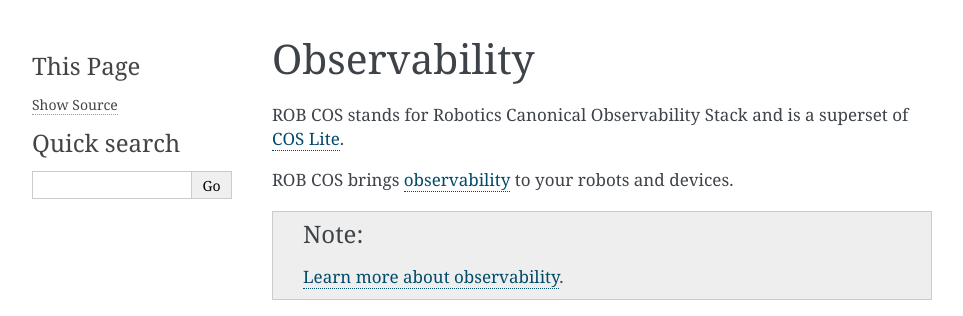
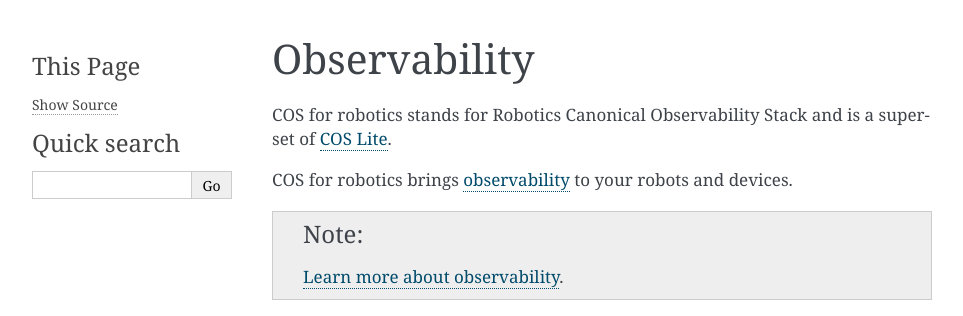
Before and after one commit to canonical/robotics_documentation, a Sphinx documentation site: the page built from docs/explanations/observability/index.rst, in a window 1280 px wide, cut to the strip 0-316 px from the top of the page. Shown: the whole strip, without its empty margins (148-1111 px from the left). Built offline with Sphinx 7.4.7, drawn with Linux system fonts in a browser that asks for light colours; pages that are not in the unit, such as notebooks, are missing from menus.

Commit message:
fix: from ROB COS to COS for robotics

```diff
--- a/docs/.custom_wordlist.txt
+++ b/docs/.custom_wordlist.txt
@@ -1,10 +1,8 @@
-
-
-
 ABI
 activatable
 AMCL
 ament
+Alertmanager
 AppArmor
 appstore
 Armor
@@ -158,6 +156,8 @@
 teleoperating
 teleoperation
 Teleoperation
+templated
+Templated
 transactionality
 transactionally
 turtlebot
--- a/docs/explanations/observability/index.rst
+++ b/docs/explanations/observability/index.rst
@@ -5,14 +5,14 @@
    :maxdepth: 3
    :caption: observability
 
-   What is ROB COS? <what-is-rob-cos.md>
+   What is COS for robotics? <what-is-cos-for-robotics.md>
    Alert rules configuration from device <alert-rules-configuration-from-device.md>
 
 
-ROB COS stands for Robotics Canonical Observability Stack and is a superset of
+COS for robotics stands for Robotics Canonical Observability Stack and is a superset of
 `COS Lite <https://charmhub.io/topics/canonical-observability-stack/editions/lite>`_.
 
-ROB COS brings `observability <https://ubuntu.com/observability/what-is-observability>`_
+COS for robotics brings `observability <https://ubuntu.com/observability/what-is-observability>`_
 to your robots and devices.
 
 
```
Also changed, not shown: docs/explanations/observability/what-is-cos-for-robotics.md (renamed from docs/explanations/observability/what-is-rob-cos.md, +16 -14 lines).
